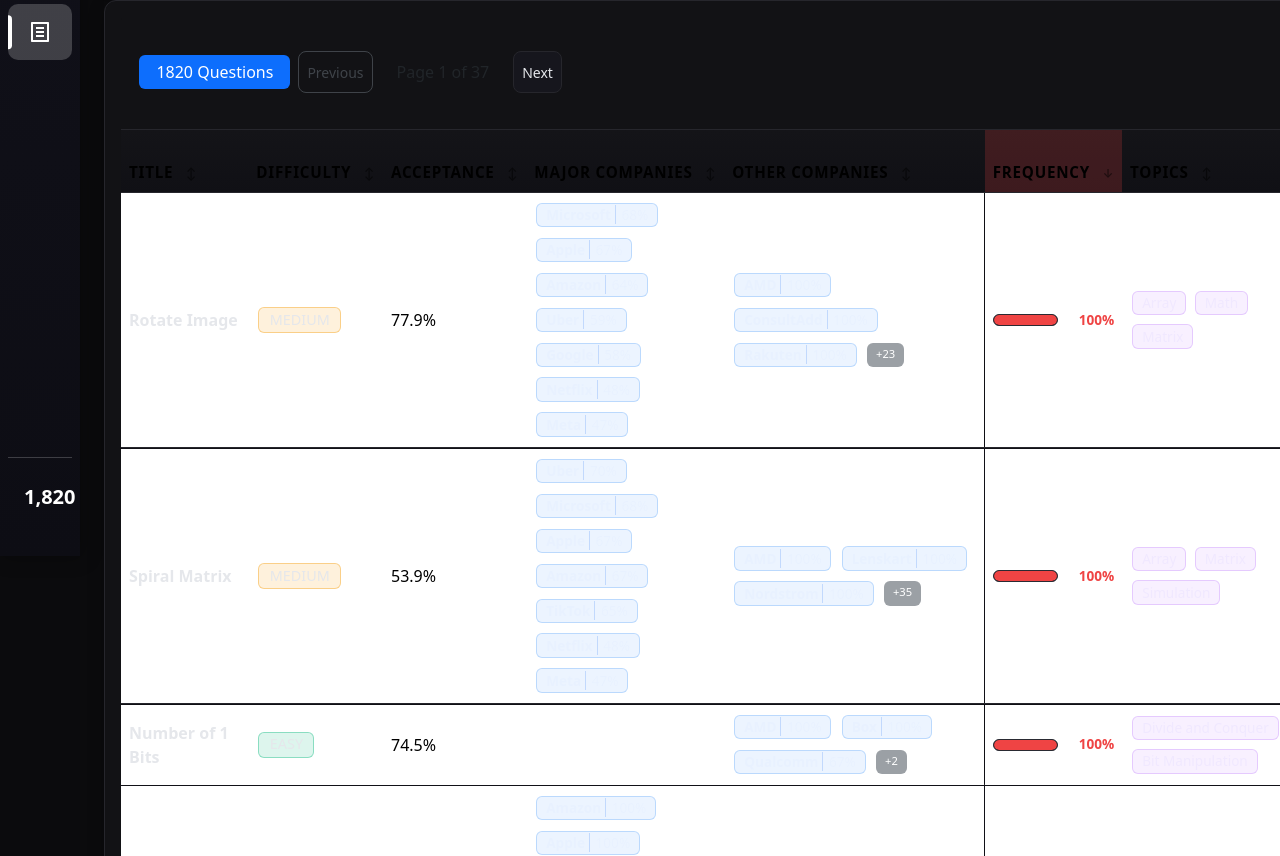
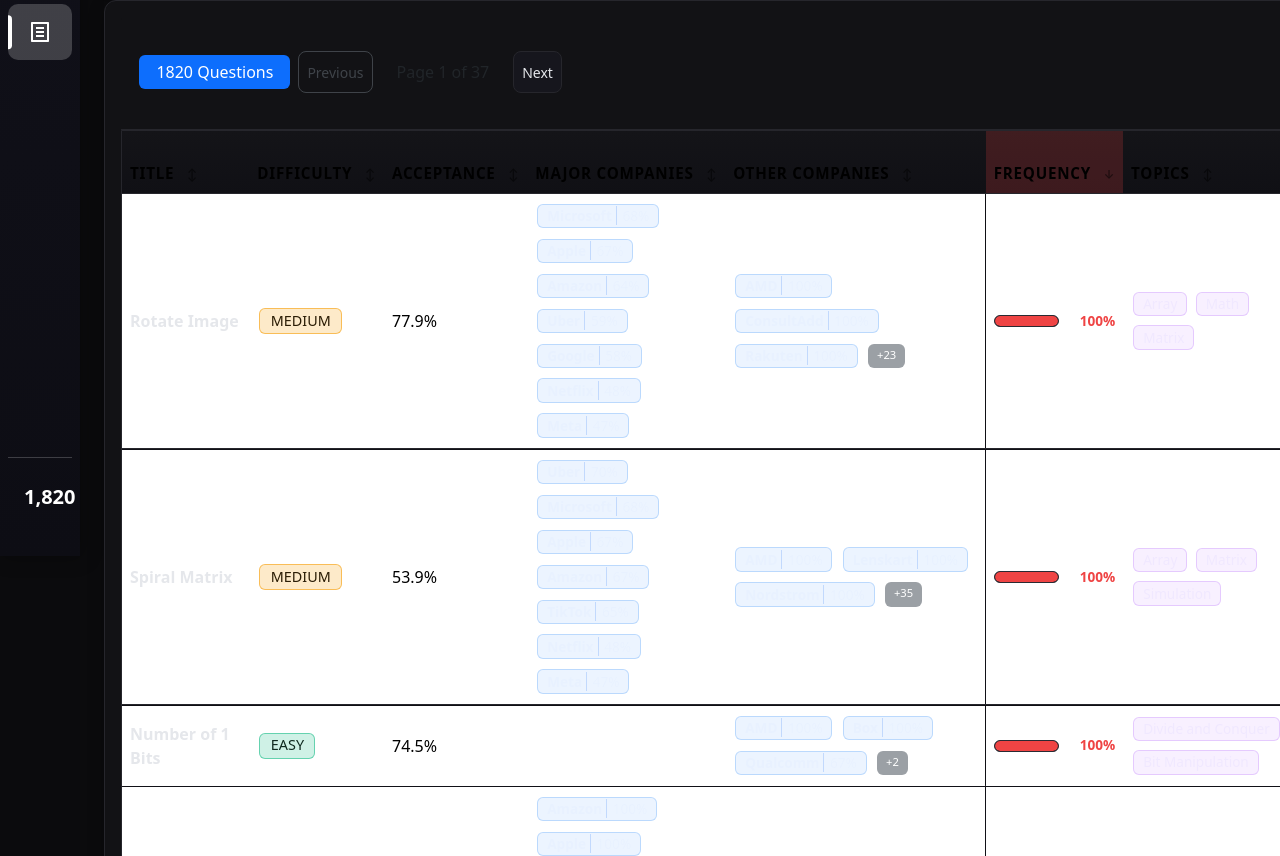
Before and after one commit to Jaypatil588/leetcode-premium-sorter, a React (Vite) app in the folder web-app/: page / in a window 1280 px wide. Shown: the part 244-1100 px from the top of the page. Built offline with nearby package versions, Linux system fonts and the light colour scheme.

Commit message:
prettier

```diff
--- a/web-app/src/App.css
+++ b/web-app/src/App.css
@@ -23,7 +23,7 @@
   border-radius: 12px;
   box-shadow: 0 4px 16px rgba(0, 0, 0, 0.25);
   padding: 0.9rem 1rem;
-  margin-bottom: 0.9rem;
+  margin-bottom: 0.75rem;
   border: 1px solid var(--border-color);
   contain: layout style;
 }
@@ -51,6 +51,7 @@
   overflow: hidden;
   border-top: none;
   contain: layout style paint;
+  border: 1px solid var(--border-color);
 }
 
 .table-responsive {
@@ -81,6 +82,7 @@ thead th {
   color: var(--text-dark);
   border-bottom: 2px solid var(--border-color);
   white-space: nowrap;
+  background-color: transparent;
 }
 
 thead th.sortable {
@@ -109,6 +111,7 @@ thead th.sortable.sort-neutral {
 tbody tr {
   border-bottom: 1px solid var(--border-color);
   contain: layout style;
+  color: var(--text-dark);
 }
 
 tbody tr:nth-child(even) {
@@ -170,6 +173,7 @@ tbody td {
   font-size: 1rem;
   color: var(--text-dark);
   contain: layout style;
+  background-color: transparent;
 }
 
 /* Badges */
@@ -185,21 +189,21 @@ tbody td {
 }
 
 .badge-easy {
-  background-color: rgba(16, 185, 129, 0.14);
-  color: var(--text-dark);
-  border-color: rgba(16, 185, 129, 0.4);
+  background-color: rgba(16, 185, 129, 0.2);
+  color: #0f291f;
+  border-color: rgba(16, 185, 129, 0.55);
 }
 
 .badge-medium {
-  background-color: rgba(245, 158, 11, 0.14);
-  color: var(--text-dark);
-  border-color: rgba(245, 158, 11, 0.4);
+  background-color: rgba(245, 158, 11, 0.22);
+  color: #2b1d05;
+  border-color: rgba(245, 158, 11, 0.6);
 }
 
 .badge-hard {
-  background-color: rgba(239, 68, 68, 0.16);
-  color: var(--text-dark);
-  border-color: rgba(239, 68, 68, 0.45);
+  background-color: rgba(239, 68, 68, 0.28);
+  color: #2b0c0c;
+  border-color: rgba(239, 68, 68, 0.7);
 }
 
 .badge-company {
```
